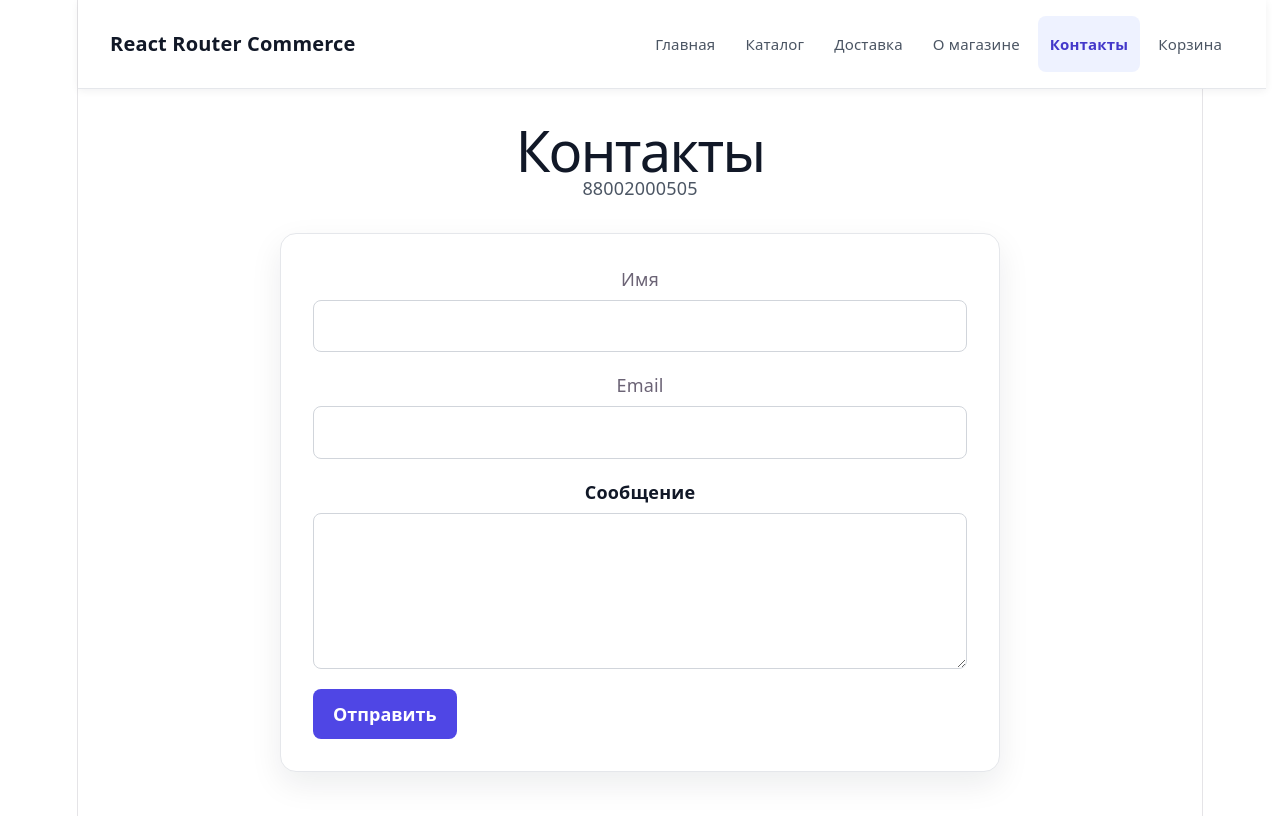
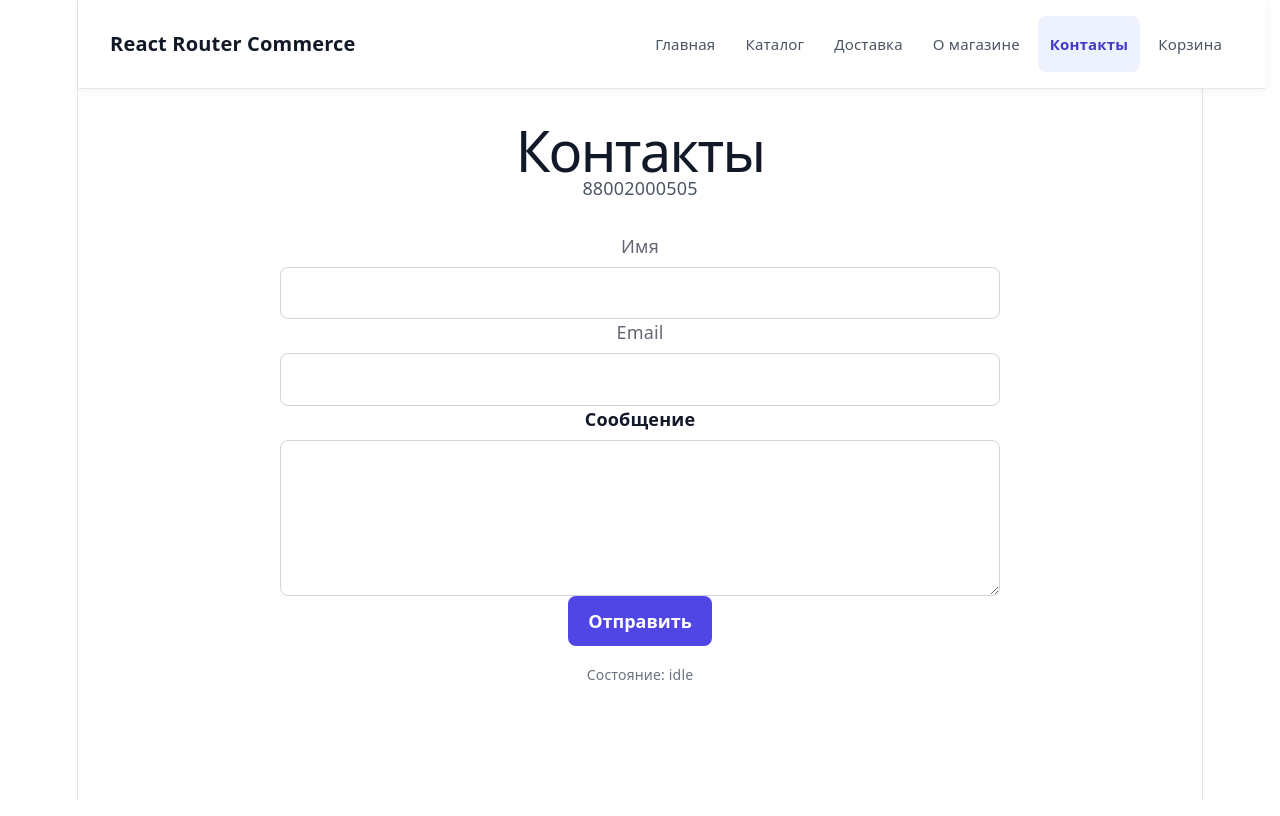
Before and after one commit to i-new-user/react-router-commerce-lab, a React (Vite) app: page /contacts in a window 1280 px wide. Shown: the top 816 px of the page. Built offline with nearby package versions, Linux system fonts and the light colour scheme.

Commit message:
feat(router): add pending UI and fetcher form

```diff
--- a/src/actions/contactAction.ts
+++ b/src/actions/contactAction.ts
@@ -2,6 +2,10 @@ import type { ActionFunctionArgs } from "react-router";
 
 export const contactAction = async ({request,}: ActionFunctionArgs) => {
     const formData = await request.formData()
+
+    await new Promise((resolve) => {
+  setTimeout(resolve, 1000)
+})
 
     const name = formData.get('name')
     const email = formData.get('email')
--- a/src/pages/ContactsPage.tsx
+++ b/src/pages/ContactsPage.tsx
@@ -1,18 +1,20 @@
-import { Form, useActionData } from 'react-router'
+import { useFetcher } from 'react-router'
 import { contactAction } from '../actions/contactAction'
 import styled from 'styled-components'
 
 
 export const ContactsPage = () => {
 
-  const actionData = useActionData<typeof contactAction>()
+  const fetcher = useFetcher<typeof contactAction>()
+  const actionData = fetcher.data
+  const isBusy = fetcher.state !== 'idle'
 
   return (
     <Page>
       <Title>Контакты</Title>
       <Phone>88002000505</Phone>
 
-      <ContactForm method='post'>
+      <fetcher.Form method='post'>
         <Field>
           <label htmlFor='name'>Имя</label>
           <Input id='name' name='name' type='text' required/>
@@ -26,8 +28,20 @@ export const ContactsPage = () => {
           <Textarea id='message' name='message' rows={5} required/>
         </Field>
 
-        <SubmitButton type='submit'>Отправить</SubmitButton>
-      </ContactForm>
+        <SubmitButton type="submit" disabled={isBusy}>
+          {fetcher.state === 'submitting'
+            ? 'Отправляем...'
+            : fetcher.state === 'loading'
+            ? 'Обновляем...'
+            : 'Отправить'}
+        </SubmitButton>
+
+
+      </fetcher.Form>
+
+      <Status aria-live="polite">
+        Состояние: {fetcher.state}
+      </Status>
 
       {actionData && 'error' in actionData && (
         <ErrorMessage role="alert">{actionData.error}</ErrorMessage>
@@ -36,7 +50,7 @@ export const ContactsPage = () => {
       {actionData && 'success' in actionData && (
         <SuccessMessage role="status">{actionData.message}</SuccessMessage>
       )}
-    </Page>
+    </Page >
   )
 }
 
@@ -67,16 +81,6 @@ const Phone = styled.p`
   color: #4b5563;
 `
 
-const ContactForm = styled(Form)`
-  display: grid;
-  gap: 20px;
-  padding: 32px;
-
-  background-color: #ffffff;
-  border: 1px solid #e5e7eb;
-  border-radius: 16px;
-  box-shadow: 0 12px 32px rgb(15 23 42 / 8%);
-`
 
 const Field = styled.div`
   display: grid;
@@ -141,6 +145,11 @@ const SubmitButton = styled.button`
     outline: 3px solid rgb(79 70 229 / 35%);
     outline-offset: 3px;
   }
+
+  &:disabled {
+    cursor: not-allowed;
+    opacity: 0.6;
+  }
 `
 
 const ErrorMessage = styled.p`
@@ -154,3 +163,9 @@ const SuccessMessage = styled.p`
   color: #047857;
   font-weight: 700;
 `
+
+const Status = styled.p`
+  margin: 16px 0 0;
+  color: #6b7280;
+  font-size: 14px;
+`
```
